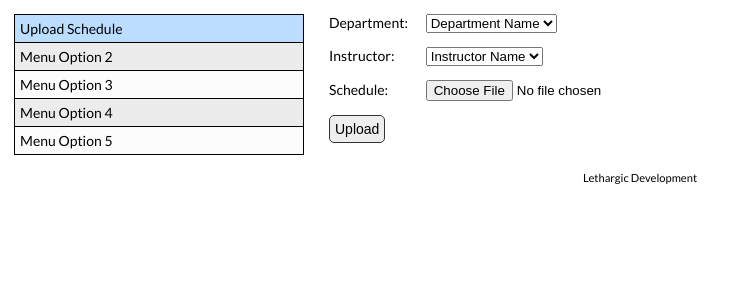
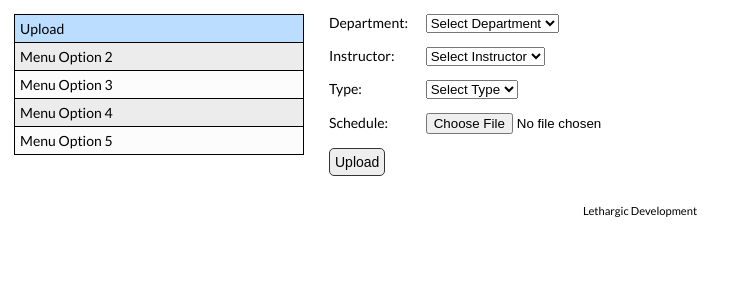
Before and after one commit to wmak/Lethargic-Development, a Django app: page /admin/upload/ in a window 1280 px wide. Shown: the part 116-416 px from the top of the page, without its empty margins (0-746 px from the left). Run offline with Django 3.2, Linux system fonts and the light colour scheme; data that the repository does not hold is empty.

Commit message:
Added 'Type' to Admin Upload

```diff
--- a/CMSReScheduler/CMSReScheduler/templates/admin/upload.html
+++ b/CMSReScheduler/CMSReScheduler/templates/admin/upload.html
@@ -1,18 +1,31 @@
 		{% include "layouts/header.html" with title="Admin Upload" active="admin" %}
 		{% include "layouts/admin-sidebar.html" with active="upload" %}
 		<div class="content fleft">
-			<form class="form-left">
+			<form method="POST" enctype="multipart/form-data" class="form-left" id="admin-upload-form">
+				{% csrf_token %}
 				<div class="form-entry">
 					<div class="form-label">Department: </div>
 					<select name="department" class="form-input">
-						<option value="">Department Name</option>
+						<option value="">Select Department</option>
+						{% for department in departments %}
+							<option value="{{ department.id }}">{{ department.name }}</option>
+						{% endfor %}
 					</select>
 				</div>
 
 				<div class="form-entry">
 					<div class="form-label">Instructor: </div>
 					<select name="instructor" class="form-input">
-						<option value="">Instructor Name</option>
+						<option value="">Select Instructor</option>
+					</select>
+				</div>
+
+				<div class="form-entry">
+					<div class="form-label">Type: </div>
+					<select name="type" class="form-input" onchange="selectUploadType(this.value)">
+						<option value="">Select Type</option>
+						<option value="schedule">Schedule</option>
+						<option value="course">Course</option>
 					</select>
 				</div>
 
--- a/CMSReScheduler/CMSReScheduler/templates/layouts/admin-sidebar.html
+++ b/CMSReScheduler/CMSReScheduler/templates/layouts/admin-sidebar.html
@@ -1,5 +1,5 @@
 <div class="sidebar fleft">
-	<a class="{% if active == "upload" %}active{% endif %}" href="{% url "admin_upload" %}">Upload Schedule</a>
+	<a class="{% if active == "upload" %}active{% endif %}" href="{% url "admin_upload" %}">Upload</a>
 	<a href="#">Menu Option 2</a>
 	<a href="#">Menu Option 3</a>
 	<a href="#">Menu Option 4</a>
--- a/CMSReScheduler/CMSReScheduler/views.py
+++ b/CMSReScheduler/CMSReScheduler/views.py
@@ -10,7 +10,11 @@ from django.template import RequestContext
 from django.views.decorators.csrf import csrf_exempt
 
 from forms import UploadCsv
-import simplejson as json
+try:
+    import json
+except ImportError:
+    # Python 2.5
+    import simplejson as json
 
 from classes.models import Course, Department, CourseSchedule
 
@@ -46,7 +50,7 @@ def admin(request):
 	return render(request, 'admin/index.html')
 
 def admin_upload(request):
-	return render(request, 'admin/upload.html')
+	return render(request, 'admin/upload.html', {"departments": Department.objects.all})
 
 @csrf_exempt
 def course(request, course):
--- a/CMSReScheduler/static/css/style.css
+++ b/CMSReScheduler/static/css/style.css
@@ -223,7 +223,10 @@ footer {
   	-webkit-box-sizing:border-box;
 	border: 1px #000 solid;
 	border-top: none;
-	border-left: none;
+	border-right: none;
+}
+.schedule-cell:nth-child(6n) {
+	border-right: 1px #000 solid;
 }
 .schedule-day {
 	border-top: 1px #000 solid;
@@ -231,7 +234,6 @@ footer {
 }
 .schedule-time {
 	border: none;
-	border-right: 1px #000 solid;
 }
 
 /* Forms */
--- a/CMSReScheduler/static/js/script.js
+++ b/CMSReScheduler/static/js/script.js
@@ -9,3 +9,8 @@ function toggleNotifications(obj) {
 		obj.className += " clicked";
     }
 }
+
+function selectUploadType(value) {
+	form = document.getElementById('admin-upload-form');
+	form.action = "/csvimport/" + value + "/";
+}
```
